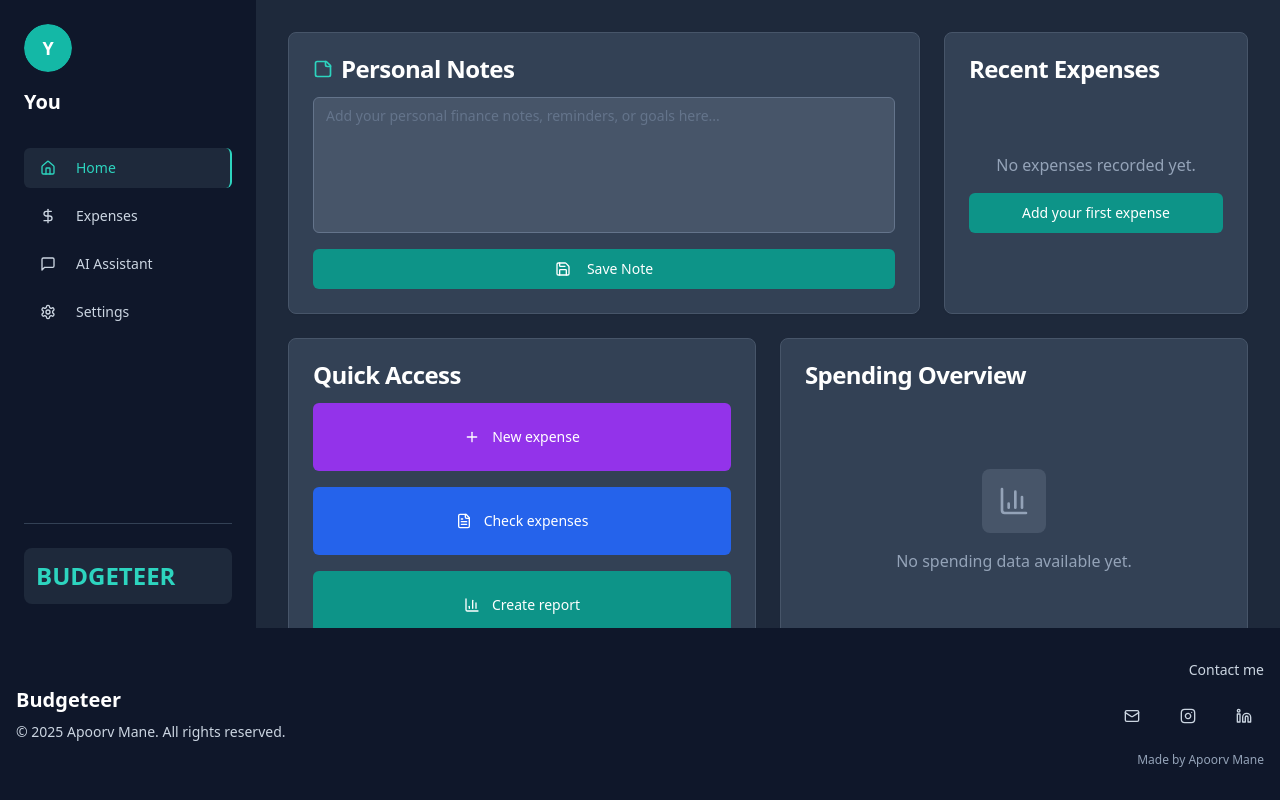
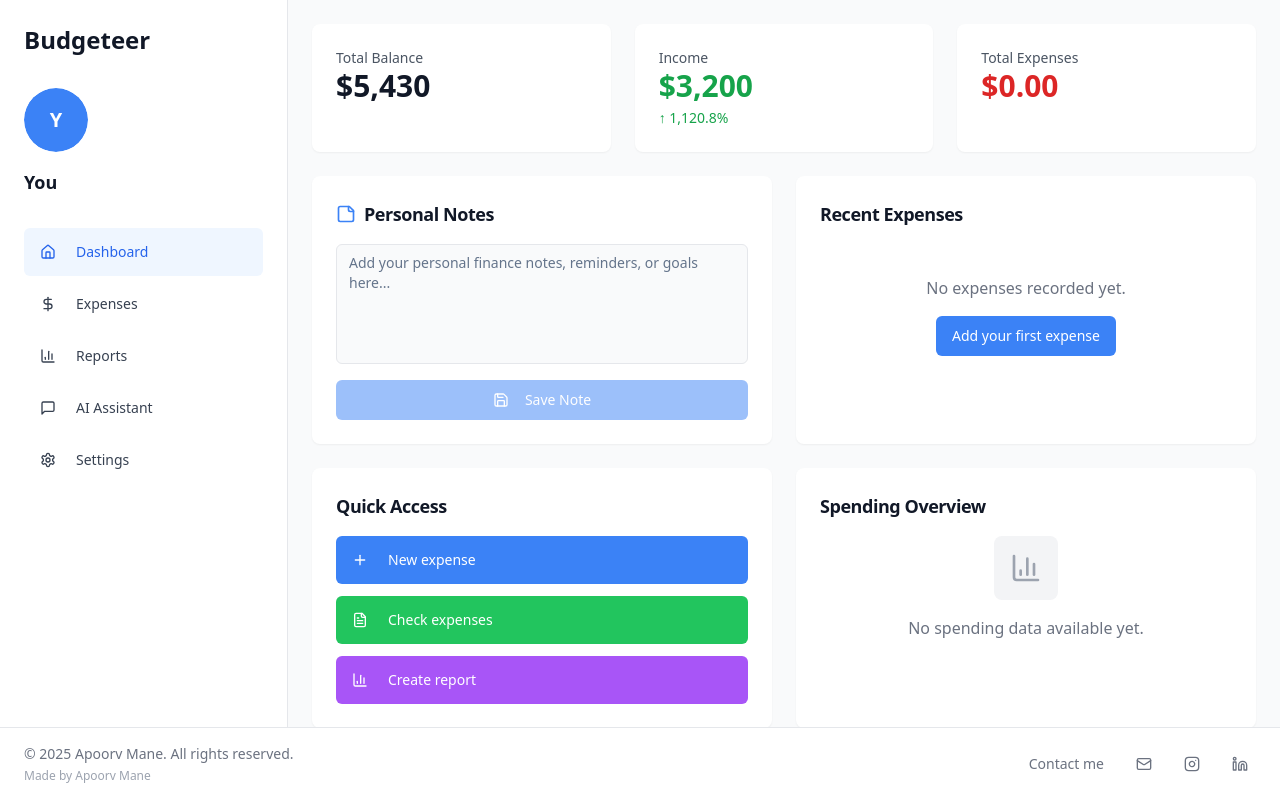
Before and after one commit to Thefloatin-Cloud/Budgeteer, a React (Vite) app: page / in a window 1280 px wide. Built offline with nearby package versions, Linux system fonts and the light colour scheme.

Commit message:
Refactor: Improve UI and UX based on inspiration
- Revamped the visual design of the Budgeteer app to match the provided inspiration.
- Modified the personal notes section to allow saving and editing notes.
- Improved footer alignment and spacing.
- Adjusted component sizes to fit within the window.

```diff
--- a/src/components/Dashboard.tsx
+++ b/src/components/Dashboard.tsx
@@ -3,7 +3,7 @@ import { useState, useEffect } from "react";
 import { Card, CardContent, CardHeader, CardTitle } from "@/components/ui/card";
 import { Button } from "@/components/ui/button";
 import { Textarea } from "@/components/ui/textarea";
-import { Plus, BarChart3, FileText, Save, StickyNote } from "lucide-react";
+import { Plus, BarChart3, FileText, Save, StickyNote, Edit } from "lucide-react";
 import { useToast } from "@/hooks/use-toast";
 import { Expense } from "@/pages/Index";
 
@@ -14,133 +14,192 @@ interface DashboardProps {
 
 export const Dashboard = ({ expenses, onTabChange }: DashboardProps) => {
   const [note, setNote] = useState("");
+  const [savedNote, setSavedNote] = useState("");
+  const [isEditingNote, setIsEditingNote] = useState(false);
   const { toast } = useToast();
 
   useEffect(() => {
     // Load saved note on component mount
-    const savedNote = localStorage.getItem("budgeteer-note");
-    if (savedNote) {
-      setNote(savedNote);
+    const savedNoteText = localStorage.getItem("budgeteer-note");
+    if (savedNoteText) {
+      setSavedNote(savedNoteText);
     }
   }, []);
 
   const handleSaveNote = () => {
     localStorage.setItem("budgeteer-note", note);
+    setSavedNote(note);
+    setNote("");
+    setIsEditingNote(false);
     toast({
       title: "Note saved",
       description: "Your note has been saved successfully!",
     });
   };
 
+  const handleEditNote = () => {
+    setNote(savedNote);
+    setIsEditingNote(true);
+  };
+
   const quickActions = [
     {
       label: "New expense",
       icon: Plus,
-      color: "bg-purple-600 hover:bg-purple-700",
+      color: "bg-blue-500 hover:bg-blue-600",
       action: () => onTabChange("expenses")
     },
     {
       label: "Check expenses",
       icon: FileText,
-      color: "bg-blue-600 hover:bg-blue-700",
+      color: "bg-green-500 hover:bg-green-600",
       action: () => onTabChange("expenses")
     },
     {
       label: "Create report",
       icon: BarChart3,
-      color: "bg-teal-600 hover:bg-teal-700",
+      color: "bg-purple-500 hover:bg-purple-600",
       action: () => onTabChange("report")
     }
   ];
 
+  const totalBalance = 5430; // Mock data
+  const income = 3200; // Mock data
+  const totalExpenses = expenses.reduce((sum, expense) => sum + expense.amount, 0);
+
   return (
-    <div className="h-full overflow-hidden">
-      <div className="h-full p-8 space-y-6">
-        {/* Top Section */}
-        <div className="grid grid-cols-1 lg:grid-cols-3 gap-6 h-1/2">
-          {/* Note Section */}
-          <div className="lg:col-span-2">
-            <Card className="bg-slate-700 border-slate-600 animate-scale-in h-full flex flex-col">
+    <div className="h-full p-6 bg-gray-50">
+      <div className="max-w-7xl mx-auto h-full">
+        {/* Top Stats */}
+        <div className="grid grid-cols-1 md:grid-cols-3 gap-6 mb-6">
+          <Card className="bg-white border-0 shadow-sm">
+            <CardContent className="p-6">
+              <div className="flex items-center justify-between">
+                <div>
+                  <p className="text-sm font-medium text-gray-600">Total Balance</p>
+                  <p className="text-3xl font-bold text-gray-900">${totalBalance.toLocaleString()}</p>
+                </div>
+              </div>
+            </CardContent>
+          </Card>
+
+          <Card className="bg-white border-0 shadow-sm">
+            <CardContent className="p-6">
+              <div className="flex items-center justify-between">
+                <div>
+                  <p className="text-sm font-medium text-gray-600">Income</p>
+                  <p className="text-3xl font-bold text-green-600">${income.toLocaleString()}</p>
+                  <p className="text-sm text-green-600 mt-1">↑ 1,120.8%</p>
+                </div>
+              </div>
+            </CardContent>
+          </Card>
+
+          <Card className="bg-white border-0 shadow-sm">
+            <CardContent className="p-6">
+              <div className="flex items-center justify-between">
+                <div>
+                  <p className="text-sm font-medium text-gray-600">Total Expenses</p>
+                  <p className="text-3xl font-bold text-red-600">${totalExpenses.toFixed(2)}</p>
+                </div>
+              </div>
+            </CardContent>
+          </Card>
+        </div>
+
+        {/* Main Content Grid */}
+        <div className="grid grid-cols-1 lg:grid-cols-2 gap-6 h-[calc(100vh-280px)]">
+          {/* Notes Section */}
+          <Card className="bg-white border-0 shadow-sm">
             <CardHeader className="pb-4">
-                <CardTitle className="text-white flex items-center gap-2">
-                  <StickyNote className="h-5 w-5 text-teal-400" />
+              <CardTitle className="text-lg font-semibold text-gray-900 flex items-center gap-2">
+                <StickyNote className="h-5 w-5 text-blue-500" />
                 Personal Notes
               </CardTitle>
             </CardHeader>
-              <CardContent className="flex-1 flex flex-col space-y-4">
+            <CardContent className="space-y-4">
+              {!isEditingNote && savedNote ? (
+                <div
+                  onClick={handleEditNote}
+                  className="p-4 bg-gray-50 rounded-lg cursor-pointer hover:bg-gray-100 transition-colors duration-200 min-h-[120px] group"
+                >
+                  <div className="flex items-start justify-between">
+                    <p className="text-gray-700 whitespace-pre-wrap">{savedNote}</p>
+                    <Edit className="h-4 w-4 text-gray-400 opacity-0 group-hover:opacity-100 transition-opacity" />
+                  </div>
+                </div>
+              ) : (
+                <>
                   <Textarea
                     placeholder="Add your personal finance notes, reminders, or goals here..."
                     value={note}
                     onChange={(e) => setNote(e.target.value)}
-                  className="bg-slate-600 border-slate-500 text-white placeholder-slate-400 flex-1 transition-all duration-200 focus:ring-2 focus:ring-teal-400 resize-none"
+                    className="bg-gray-50 border-gray-200 text-gray-900 placeholder-gray-500 min-h-[120px] resize-none"
                   />
                   <Button
                     onClick={handleSaveNote}
-                  className="w-full bg-teal-600 hover:bg-teal-700 text-white transition-all duration-200 hover:scale-105"
+                    className="w-full bg-blue-500 hover:bg-blue-600 text-white"
+                    disabled={!note.trim()}
                   >
                     <Save className="h-4 w-4 mr-2" />
                     Save Note
                   </Button>
+                </>
+              )}
             </CardContent>
           </Card>
-          </div>
 
           {/* Recent Expenses */}
-          <Card className="bg-slate-700 border-slate-600 animate-scale-in delay-100 h-full flex flex-col">
+          <Card className="bg-white border-0 shadow-sm">
             <CardHeader className="pb-4">
-              <CardTitle className="text-white">Recent Expenses</CardTitle>
+              <CardTitle className="text-lg font-semibold text-gray-900">Recent Expenses</CardTitle>
             </CardHeader>
-            <CardContent className="flex-1 overflow-hidden">
+            <CardContent>
               {expenses.length === 0 ? (
-                <div className="text-center py-8 h-full flex flex-col justify-center">
-                  <p className="text-slate-400 mb-4">No expenses recorded yet.</p>
+                <div className="text-center py-8">
+                  <p className="text-gray-500 mb-4">No expenses recorded yet.</p>
                   <Button
                     onClick={() => onTabChange("expenses")}
-                    className="bg-teal-600 hover:bg-teal-700 text-white transition-all duration-200 hover:scale-105"
+                    className="bg-blue-500 hover:bg-blue-600 text-white"
                   >
                     Add your first expense
                   </Button>
                 </div>
               ) : (
-                <div className="space-y-3 overflow-y-auto h-full">
-                  {expenses.slice(-5).reverse().map((expense, index) => (
+                <div className="space-y-3 max-h-64 overflow-y-auto">
+                  {expenses.slice(-5).reverse().map((expense) => (
                     <div
                       key={expense.id}
-                      className="flex justify-between items-center p-3 bg-slate-600 rounded-lg transition-all duration-200 hover:bg-slate-500 animate-fade-in"
-                      style={{ animationDelay: `${index * 100}ms` }}
+                      className="flex justify-between items-center p-3 bg-gray-50 rounded-lg hover:bg-gray-100 transition-colors duration-200"
                     >
                       <div>
-                        <p className="text-white font-medium truncate">{expense.description}</p>
-                        <p className="text-slate-400 text-sm">{expense.category}</p>
+                        <p className="font-medium text-gray-900">{expense.description}</p>
+                        <p className="text-sm text-gray-500">{expense.category}</p>
                       </div>
-                      <span className="text-teal-400 font-bold">${expense.amount.toFixed(2)}</span>
+                      <span className="font-semibold text-gray-900">${expense.amount.toFixed(2)}</span>
                     </div>
                   ))}
                 </div>
               )}
             </CardContent>
           </Card>
-        </div>
 
-        {/* Bottom Section */}
-        <div className="grid grid-cols-1 lg:grid-cols-2 gap-6 h-1/2">
           {/* Quick Access */}
-          <Card className="bg-slate-700 border-slate-600 animate-scale-in delay-200 h-full flex flex-col">
+          <Card className="bg-white border-0 shadow-sm">
             <CardHeader className="pb-4">
-              <CardTitle className="text-white">Quick Access</CardTitle>
+              <CardTitle className="text-lg font-semibold text-gray-900">Quick Access</CardTitle>
             </CardHeader>
-            <CardContent className="flex-1">
-              <div className="grid grid-cols-1 gap-4 h-full">
-                {quickActions.map((action, index) => {
+            <CardContent>
+              <div className="grid grid-cols-1 gap-3">
+                {quickActions.map((action) => {
                   const Icon = action.icon;
                   return (
                     <Button
                       key={action.label}
                       onClick={action.action}
-                      className={`${action.color} text-white p-6 h-auto flex items-center gap-3 transition-all duration-200 hover:scale-105 animate-fade-in`}
-                      style={{ animationDelay: `${index * 100}ms` }}
+                      className={`${action.color} text-white justify-start h-12 transition-all duration-200 hover:scale-105`}
                     >
-                      <Icon className="h-6 w-6" />
+                      <Icon className="h-5 w-5 mr-3" />
                       <span className="font-medium">{action.label}</span>
                     </Button>
                   );
@@ -149,26 +208,26 @@ export const Dashboard = ({ expenses, onTabChange }: DashboardProps) => {
             </CardContent>
           </Card>
 
-          {/* Monthly Spending Overview */}
-          <Card className="bg-slate-700 border-slate-600 animate-scale-in delay-300 h-full flex flex-col">
+          {/* Spending Overview */}
+          <Card className="bg-white border-0 shadow-sm">
             <CardHeader className="pb-4">
-              <CardTitle className="text-white">Spending Overview</CardTitle>
+              <CardTitle className="text-lg font-semibold text-gray-900">Spending Overview</CardTitle>
             </CardHeader>
-            <CardContent className="flex-1 flex flex-col justify-center">
+            <CardContent className="flex flex-col justify-center">
               {expenses.length === 0 ? (
                 <div className="text-center">
-                  <div className="w-16 h-16 bg-slate-600 rounded-lg mx-auto mb-4 flex items-center justify-center">
-                    <BarChart3 className="h-8 w-8 text-slate-400" />
+                  <div className="w-16 h-16 bg-gray-100 rounded-lg mx-auto mb-4 flex items-center justify-center">
+                    <BarChart3 className="h-8 w-8 text-gray-400" />
                   </div>
-                  <p className="text-slate-400">No spending data available yet.</p>
+                  <p className="text-gray-500">No spending data available yet.</p>
                 </div>
               ) : (
                 <div className="text-center">
-                  <p className="text-3xl font-bold text-teal-400 mb-2">
-                    ${expenses.reduce((sum, expense) => sum + expense.amount, 0).toFixed(2)}
+                  <p className="text-3xl font-bold text-gray-900 mb-2">
+                    ${totalExpenses.toFixed(2)}
                   </p>
-                  <p className="text-slate-400 mb-4">Total spent this period</p>
-                  <p className="text-lg text-white">
+                  <p className="text-gray-500 mb-4">Total spent this period</p>
+                  <p className="text-lg text-gray-700">
                     {expenses.length} transaction{expenses.length !== 1 ? 's' : ''}
                   </p>
                 </div>
--- a/src/components/Footer.tsx
+++ b/src/components/Footer.tsx
@@ -5,16 +5,16 @@ import { Tooltip, TooltipContent, TooltipTrigger } from "@/components/ui/tooltip
 
 export const Footer = () => {
   return (
-    <footer className="w-full bg-slate-900 text-white py-8 px-4 mt-auto">
-      <div className="max-w-7xl mx-auto flex flex-col md:flex-row justify-between items-center gap-6">
-        <div className="text-center md:text-left">
-          <p className="text-xl font-semibold mb-2">Budgeteer</p>
-          <p className="text-slate-300 text-sm">&copy; 2025 Apoorv Mane. All rights reserved.</p>
+    <footer className="w-full bg-white border-t border-gray-200 py-4 px-6">
+      <div className="max-w-7xl mx-auto flex justify-between items-center">
+        <div className="text-left">
+          <p className="text-sm text-gray-500">&copy; 2025 Apoorv Mane. All rights reserved.</p>
+          <p className="text-xs text-gray-400 mt-1">Made by Apoorv Mane</p>
         </div>
 
-        <div className="flex flex-col items-center md:items-end">
-          <p className="mb-4 text-sm text-slate-300">Contact me</p>
-          <div className="flex gap-4">
+        <div className="flex items-center gap-4">
+          <p className="text-sm text-gray-500 mr-2">Contact me</p>
+
           <Tooltip>
             <TooltipTrigger asChild>
               <a
@@ -22,8 +22,8 @@ export const Footer = () => {
                 aria-label="Email"
                 className="transition-transform hover:scale-110"
               >
-                  <Button variant="ghost" size="icon" className="text-slate-300 hover:text-white hover:bg-slate-800">
-                    <Mail className="h-5 w-5" />
+                <Button variant="ghost" size="icon" className="text-gray-500 hover:text-gray-700 hover:bg-gray-100 h-8 w-8">
+                  <Mail className="h-4 w-4" />
                 </Button>
               </a>
             </TooltipTrigger>
@@ -41,8 +41,8 @@ export const Footer = () => {
                 aria-label="Instagram"
                 className="transition-transform hover:scale-110"
               >
-                  <Button variant="ghost" size="icon" className="text-slate-300 hover:text-white hover:bg-slate-800">
-                    <Instagram className="h-5 w-5" />
+                <Button variant="ghost" size="icon" className="text-gray-500 hover:text-gray-700 hover:bg-gray-100 h-8 w-8">
+                  <Instagram className="h-4 w-4" />
                 </Button>
               </a>
             </TooltipTrigger>
@@ -60,8 +60,8 @@ export const Footer = () => {
                 aria-label="LinkedIn"
                 className="transition-transform hover:scale-110"
               >
-                  <Button variant="ghost" size="icon" className="text-slate-300 hover:text-white hover:bg-slate-800">
-                    <Linkedin className="h-5 w-5" />
+                <Button variant="ghost" size="icon" className="text-gray-500 hover:text-gray-700 hover:bg-gray-100 h-8 w-8">
+                  <Linkedin className="h-4 w-4" />
                 </Button>
               </a>
             </TooltipTrigger>
@@ -70,8 +70,6 @@ export const Footer = () => {
             </TooltipContent>
           </Tooltip>
         </div>
-          <p className="mt-4 text-xs text-slate-400">Made by Apoorv Mane</p>
-        </div>
       </div>
     </footer>
   );
--- a/src/components/Sidebar.tsx
+++ b/src/components/Sidebar.tsx
@@ -1,5 +1,5 @@
 
-import { Home, DollarSign, MessageSquare, Settings as SettingsIcon, Camera, Edit } from "lucide-react";
+import { Home, DollarSign, MessageSquare, Settings as SettingsIcon, Camera, Edit, BarChart3 } from "lucide-react";
 import { Button } from "@/components/ui/button";
 import { Input } from "@/components/ui/input";
 import { useState, useRef } from "react";
@@ -21,8 +21,9 @@ export const Sidebar = ({ activeTab, onTabChange }: SidebarProps) => {
   const fileInputRef = useRef<HTMLInputElement>(null);
 
   const navigation = [
-    { id: "home", label: "Home", icon: Home },
+    { id: "home", label: "Dashboard", icon: Home },
     { id: "expenses", label: "Expenses", icon: DollarSign },
+    { id: "report", label: "Reports", icon: BarChart3 },
     { id: "ai-chat", label: "AI Assistant", icon: MessageSquare },
     { id: "settings", label: "Settings", icon: SettingsIcon },
   ];
@@ -48,14 +49,17 @@ export const Sidebar = ({ activeTab, onTabChange }: SidebarProps) => {
   };
 
   return (
-    <div className="w-64 bg-slate-900 text-white h-full p-6 flex flex-col animate-fade-in">
+    <div className="w-72 bg-white border-r border-gray-200 h-full p-6 flex flex-col">
+      {/* Header */}
       <div className="mb-8">
+        <h1 className="text-2xl font-bold text-gray-900 mb-8">Budgeteer</h1>
+
         <div className="relative mb-4 group">
-          <Avatar className="w-12 h-12 cursor-pointer transition-all duration-200 hover:scale-105">
+          <Avatar className="w-16 h-16 cursor-pointer transition-all duration-200 hover:scale-105">
             {profilePic ? (
               <AvatarImage src={profilePic} alt="Profile" />
             ) : (
-              <AvatarFallback className="bg-teal-500 text-white font-bold text-lg">
+              <AvatarFallback className="bg-blue-500 text-white font-bold text-xl">
                 {userName.charAt(0).toUpperCase()}
               </AvatarFallback>
             )}
@@ -63,10 +67,10 @@ export const Sidebar = ({ activeTab, onTabChange }: SidebarProps) => {
           <Button
             variant="ghost"
             size="sm"
-            className="absolute -bottom-1 -right-1 h-6 w-6 rounded-full bg-teal-500 hover:bg-teal-600 p-0 opacity-0 group-hover:opacity-100 transition-opacity duration-200"
+            className="absolute -bottom-1 -right-1 h-7 w-7 rounded-full bg-gray-100 hover:bg-gray-200 p-0 opacity-0 group-hover:opacity-100 transition-opacity duration-200 border border-gray-300"
             onClick={() => fileInputRef.current?.click()}
           >
-            <Camera className="h-3 w-3" />
+            <Camera className="h-3 w-3 text-gray-600" />
           </Button>
           <input
             ref={fileInputRef}
@@ -80,7 +84,7 @@ export const Sidebar = ({ activeTab, onTabChange }: SidebarProps) => {
         {isEditingName ? (
           <Input
             defaultValue={userName}
-            className="text-xl font-semibold bg-slate-800 border-slate-600 text-white"
+            className="text-lg font-semibold bg-white border-gray-300 text-gray-900"
             onBlur={(e) => handleNameSave(e.target.value)}
             onKeyDown={(e) => {
               if (e.key === "Enter") {
@@ -94,13 +98,14 @@ export const Sidebar = ({ activeTab, onTabChange }: SidebarProps) => {
           />
         ) : (
           <div className="flex items-center gap-2 group cursor-pointer" onClick={() => setIsEditingName(true)}>
-            <h2 className="text-xl font-semibold text-white">{userName}</h2>
-            <Edit className="h-4 w-4 opacity-0 group-hover:opacity-100 transition-opacity duration-200" />
+            <h2 className="text-lg font-semibold text-gray-900">{userName}</h2>
+            <Edit className="h-4 w-4 opacity-0 group-hover:opacity-100 transition-opacity duration-200 text-gray-500" />
           </div>
         )}
       </div>
 
-      <nav className="flex-1 space-y-2">
+      {/* Navigation */}
+      <nav className="flex-1 space-y-1">
         {navigation.map((item) => {
           const Icon = item.icon;
           const isActive = activeTab === item.id;
@@ -109,25 +114,19 @@ export const Sidebar = ({ activeTab, onTabChange }: SidebarProps) => {
             <Button
               key={item.id}
               variant="ghost"
-              className={`w-full justify-start text-left transition-all duration-200 hover:bg-slate-800 ${
+              className={`w-full justify-start text-left h-12 transition-all duration-200 ${
                 isActive
-                  ? "bg-slate-800 text-teal-400 border-r-2 border-teal-400"
-                  : "text-slate-300 hover:text-white"
+                  ? "bg-blue-50 text-blue-600 hover:bg-blue-50"
+                  : "text-gray-700 hover:bg-gray-50 hover:text-gray-900"
               }`}
               onClick={() => onTabChange(item.id)}
             >
               <Icon className="h-5 w-5 mr-3" />
-              {item.label}
+              <span className="font-medium">{item.label}</span>
             </Button>
           );
         })}
       </nav>
-
-      <div className="mt-auto pt-6 border-t border-slate-700">
-        <div className="flex items-center gap-3 p-3 rounded-lg bg-slate-800">
-          <div className="text-2xl font-bold text-teal-400">BUDGETEER</div>
-        </div>
-      </div>
     </div>
   );
 };
--- a/src/pages/Index.tsx
+++ b/src/pages/Index.tsx
@@ -66,14 +66,14 @@ const Index = () => {
       case "expenses":
         return (
           <div className="h-full flex">
-            <div className="w-1/2 p-6 border-r border-slate-600">
+            <div className="w-1/2 p-4 border-r border-gray-200">
               <ExpenseTracker
                 expenses={expenses}
                 onAddExpense={addExpense}
                 onDeleteExpense={deleteExpense}
               />
             </div>
-            <div className="w-1/2 p-6">
+            <div className="w-1/2 p-4">
               <ExpenseCategories
                 expenses={expenses}
                 onDeleteExpense={deleteExpense}
@@ -83,19 +83,19 @@ const Index = () => {
         );
       case "report":
         return (
-          <div className="h-full p-8 overflow-hidden">
+          <div className="h-full p-6 overflow-auto">
             <ExpenseReport expenses={expenses} />
           </div>
         );
       case "ai-chat":
         return (
-          <div className="h-full p-8 overflow-hidden">
+          <div className="h-full p-6 overflow-auto">
             <AIChat expenses={expenses} apiKey={apiKey} />
           </div>
         );
       case "settings":
         return (
-          <div className="h-full p-8 overflow-hidden">
+          <div className="h-full p-6 overflow-auto">
             <Settings apiKey={apiKey} onSaveApiKey={saveApiKey} />
           </div>
         );
@@ -105,10 +105,10 @@ const Index = () => {
   };
 
   return (
-    <div className="h-screen bg-gradient-to-br from-purple-900 via-blue-900 to-slate-900 flex flex-col overflow-hidden">
+    <div className="h-screen bg-gray-50 flex flex-col overflow-hidden">
       <div className="flex flex-1 w-full overflow-hidden">
         <Sidebar activeTab={activeTab} onTabChange={setActiveTab} />
-        <div className="flex-1 bg-slate-800 overflow-hidden">
+        <div className="flex-1 bg-white overflow-hidden">
           {renderContent()}
         </div>
       </div>
```
Also changed, not shown: src/components/ExpenseTracker.tsx (+25 -25 lines). Lines whose indentation alone changed are shown as unchanged.
